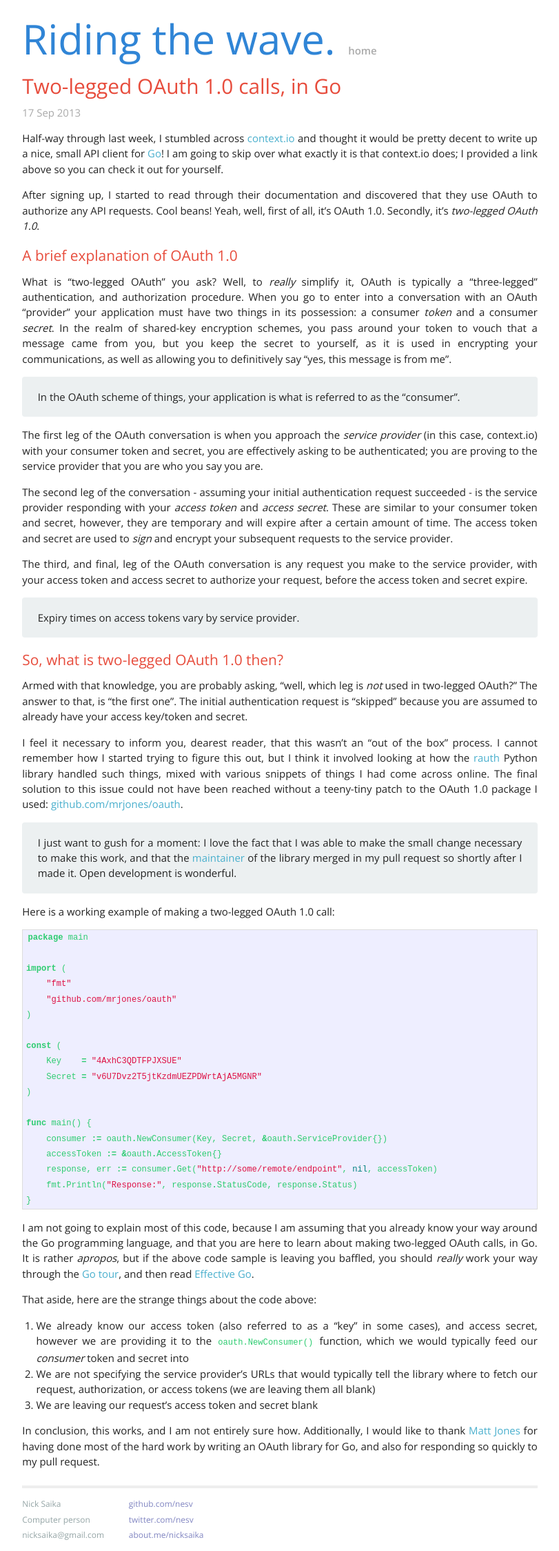
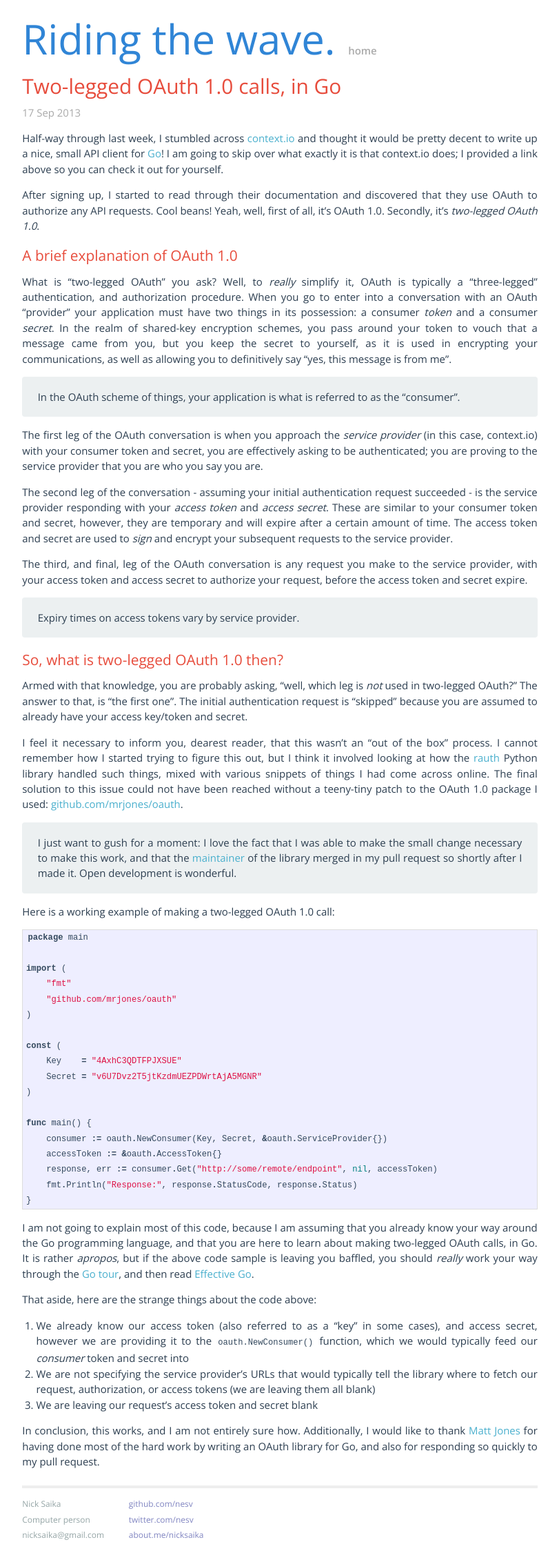
Before and after one commit to nesv/nesv.github.io, a Jekyll site: the page built from _posts/2013-09-17-two-legged-oauth-calls-in-go.md, in a window 1280 px wide. Shown: the whole page at 69% size, without its empty margins (234-1045 px from the left). Built offline with Jekyll 4.4.1, drawn with Linux system fonts in a browser that asks for light colours; Markdown is read by kramdown in place of the engine named in the settings.

Commit message:
css: changed the colour of the text, and the colour of inline code snippets.

```diff
--- a/css/main.css
+++ b/css/main.css
@@ -18,7 +18,7 @@
   font-size: small;
   font-weight: 400;
   text-align: center;
-  color: #222;
+  color: #2c3e50;
 }
 
 h1, h2, h3, h4, h5, h6 {
@@ -154,7 +154,7 @@
   /*border: 1px solid #777;*/
   /*background-color: #eef;*/
   padding: 0 .2em;
-  color: #2ecc71;
+  color: #34495e;
 }
 
 .post pre code {
```
